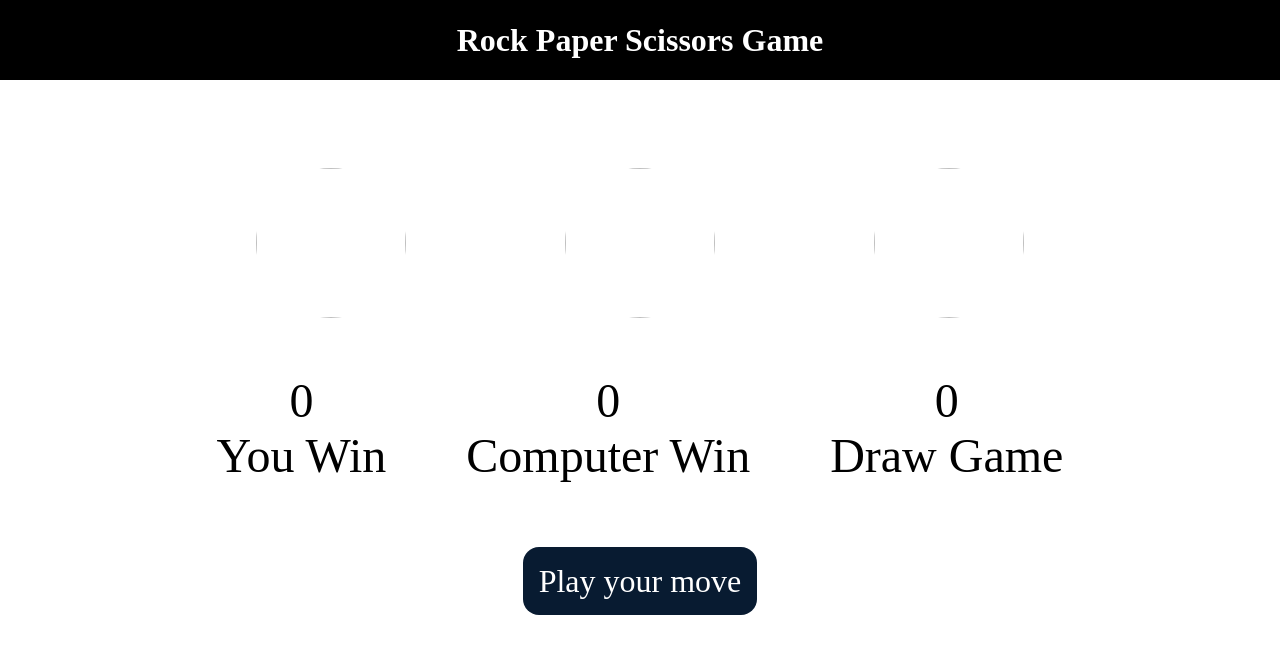
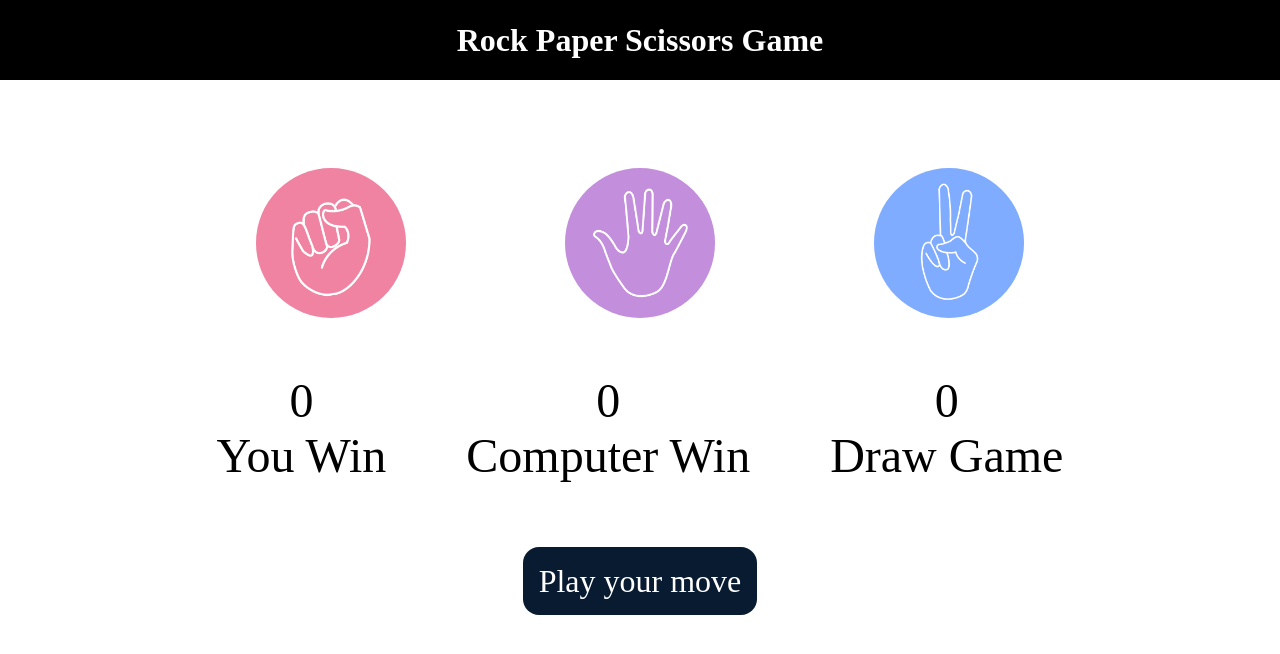
Before and after one commit to axitthesiya/games, a plain HTML site: page index.html in a window 1280 px wide. Drawn offline with Linux system fonts and the light colour scheme.

Commit message:
Update index.html

```diff
--- a/index.html
+++ b/index.html
@@ -10,13 +10,13 @@
     <h1>Rock Paper Scissors Game</h1>
     <div class="choices">
       <div class="choice" id="rock">
-        <img src="./images/rock.png" />
+        <img src="./rock.png" />
       </div>
       <div class="choice" id="paper">
-        <img src="./images/paper.png" />
+        <img src="./paper.png" />
       </div>
       <div class="choice" id="scissors">
-        <img src="./images/scissors.png" />
+        <img src="./scissors.png" />
       </div>
     </div>
 
```
